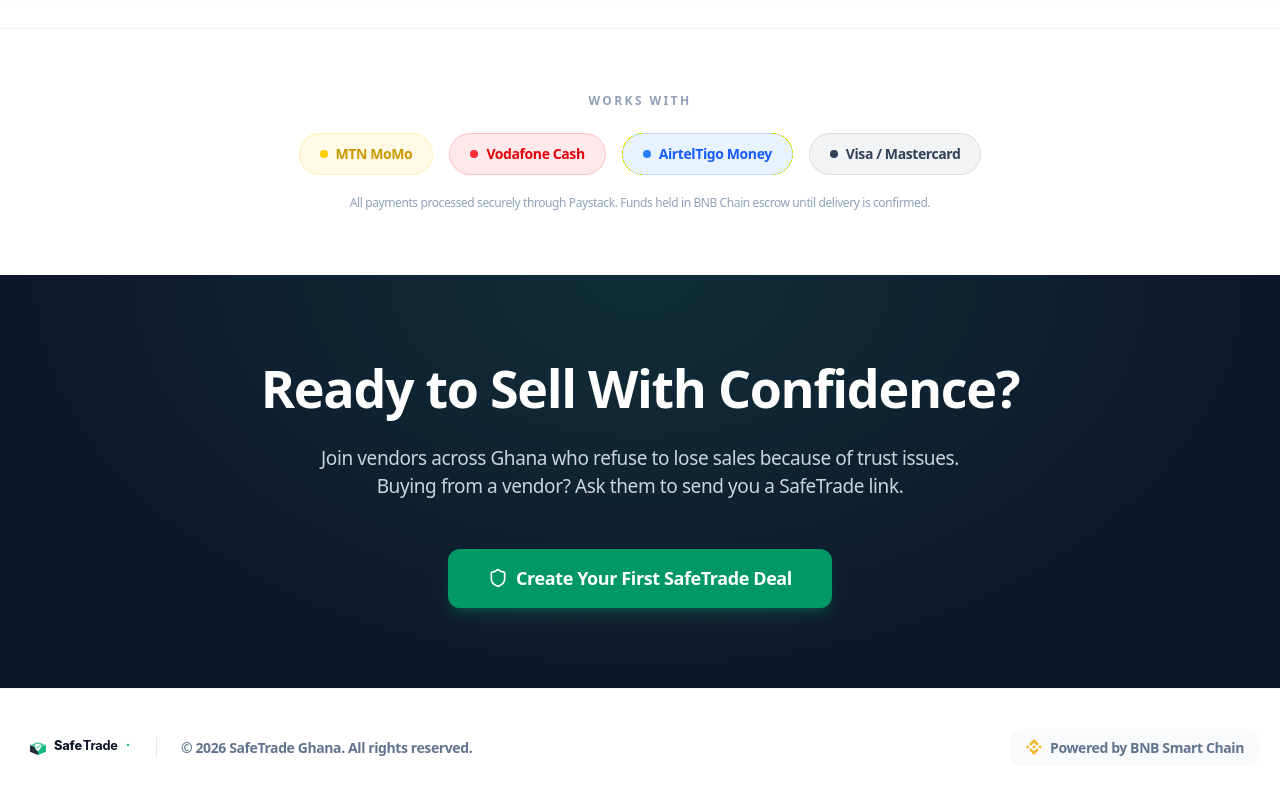
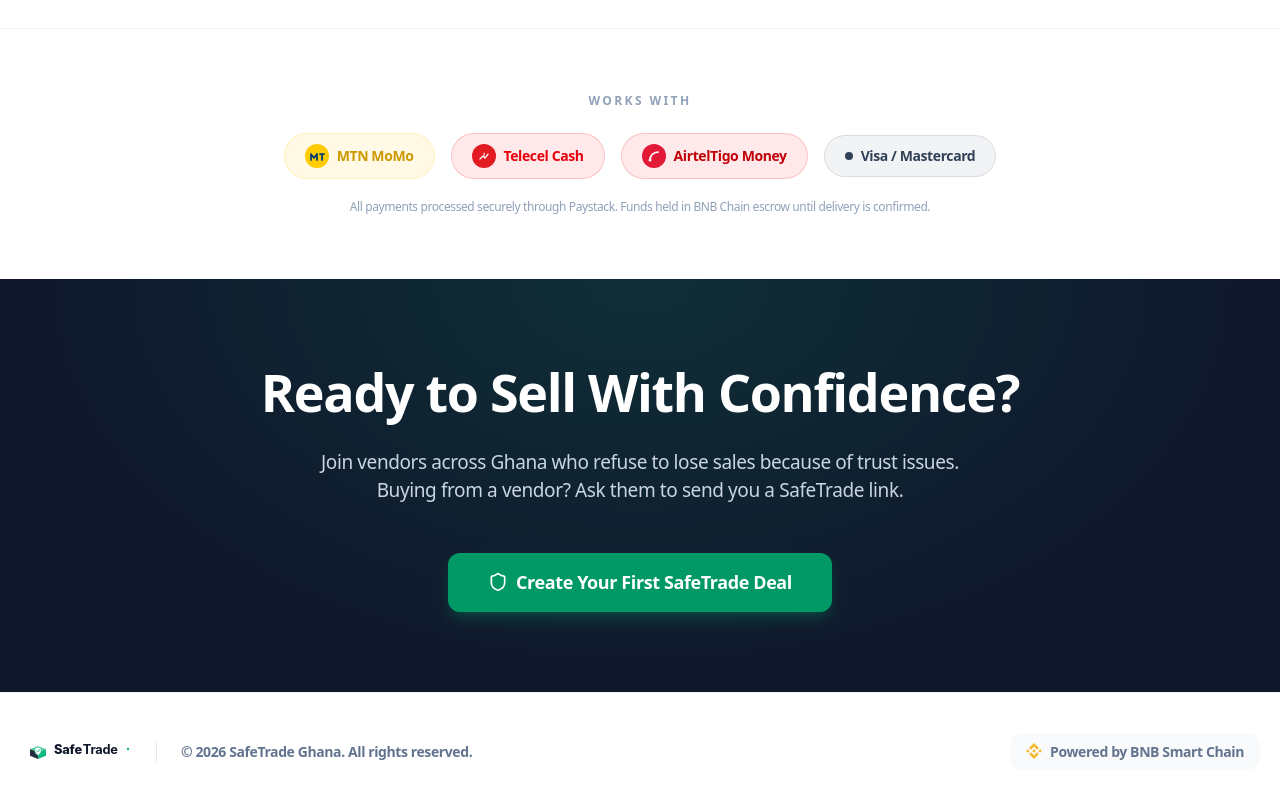
Before and after one commit to joelanarba/SafeTrade, a Next.js app: page / in a window 1280 px wide. Shown: the part 2776-3576 px from the top of the page. Built offline with nearby package versions, Linux system fonts and the light colour scheme; no server answers; the database is empty; what @web3modal/ethers would draw is missing.

Commit message:
feat: add provider logos and social media SVG icons

```diff
--- a/src/app/page.tsx
+++ b/src/app/page.tsx
@@ -4,6 +4,7 @@
 import { Shield, Lock, Users, Star, CheckCircle, ArrowRight, Check, Zap, Smartphone, ShoppingBag } from 'lucide-react';
 import { useEffect, useState } from 'react';
 import { BlockchainTrustSection, BnbLogo } from '@/components/BnbChainBadge';
+import { MtnMomoLogo, TelecelCashLogo, AirtelTigoLogo } from '@/components/ProviderLogos';
 import { getTotalDealsCount } from '@/lib/firestore';
 import { Logo } from '@/components/Logo';
 
@@ -331,15 +332,15 @@
           <p className="text-xs font-black text-slate-400 uppercase tracking-[0.2em] mb-6">Works With</p>
           <div className="flex flex-wrap items-center justify-center gap-4">
             <span className="inline-flex items-center gap-2 px-5 py-2.5 bg-[#FFCC00]/10 text-[#CC9900] border border-[#FFCC00]/20 rounded-full text-sm font-bold">
-              <span className="w-2 h-2 rounded-full bg-[#FFCC00]" />
+              <MtnMomoLogo className="w-6 h-6" />
               MTN MoMo
             </span>
             <span className="inline-flex items-center gap-2 px-5 py-2.5 bg-red-500/10 text-red-600 border border-red-500/20 rounded-full text-sm font-bold">
-              <span className="w-2 h-2 rounded-full bg-red-500" />
-              Vodafone Cash
+              <TelecelCashLogo className="w-6 h-6" />
+              Telecel Cash
             </span>
-            <span className="inline-flex items-center gap-2 px-5 py-2.5 bg-blue-500/10 text-blue-600 border border-blue-500/20 rounded-full text-sm font-bold">
-              <span className="w-2 h-2 rounded-full bg-blue-500" />
+            <span className="inline-flex items-center gap-2 px-5 py-2.5 bg-red-500/10 text-red-700 border border-red-500/20 rounded-full text-sm font-bold">
+              <AirtelTigoLogo className="w-6 h-6" />
               AirtelTigo Money
             </span>
             <span className="inline-flex items-center gap-2 px-5 py-2.5 bg-slate-900/5 text-slate-700 border border-slate-900/10 rounded-full text-sm font-bold">
--- a/src/app/pay/[dealId]/page.tsx
+++ b/src/app/pay/[dealId]/page.tsx
@@ -785,9 +785,15 @@
                   </div>
                 </div>
                 <div className="bg-white rounded-xl p-4 border border-emerald-100">
-                  <p className="text-xs font-bold text-slate-700 text-center">
-                    Works with MTN MoMo • Vodafone Cash • AirtelTigo Money • Visa/Mastercard
-                  </p>
+                  <div className="flex flex-wrap items-center justify-center gap-3 text-xs font-bold text-slate-700">
+                    <span className="inline-flex items-center gap-1"><span className="w-4 h-4 bg-[#FFCC00] rounded-full inline-block" /> MTN MoMo</span>
+                    <span>•</span>
+                    <span className="inline-flex items-center gap-1"><span className="w-4 h-4 bg-red-500 rounded-full inline-block" /> Telecel Cash</span>
+                    <span>•</span>
+                    <span className="inline-flex items-center gap-1"><span className="w-4 h-4 bg-red-600 rounded-full inline-block" /> AirtelTigo Money</span>
+                    <span>•</span>
+                    <span>Visa/Mastercard</span>
+                  </div>
                 </div>
               </div>
             )}
--- a/src/app/settings/page.tsx
+++ b/src/app/settings/page.tsx
@@ -16,6 +16,7 @@
   Upload,
   Image as ImageIcon,
 } from 'lucide-react';
+import { MomoProviderLogo } from '@/components/ProviderLogos';
 import toast from 'react-hot-toast';
 
 export default function SettingsPage() {
@@ -296,17 +297,18 @@
                       key={provider}
                       type="button"
                       onClick={() => setMomoProvider(provider)}
-                      className={`py-3.5 px-4 rounded-xl text-sm font-bold transition-all border-2 ${
+                      className={`py-3.5 px-4 rounded-xl text-sm font-bold transition-all border-2 flex items-center justify-center gap-2 ${
                         momoProvider === provider
                           ? provider === 'MTN'
                             ? 'bg-yellow-50 border-yellow-400 text-yellow-800 shadow-sm'
                             : provider === 'Vodafone'
                             ? 'bg-red-50 border-red-400 text-red-800 shadow-sm'
-                            : 'bg-blue-50 border-blue-400 text-blue-800 shadow-sm'
+                            : 'bg-red-50 border-red-400 text-red-800 shadow-sm'
                           : 'bg-slate-50 border-slate-100 text-slate-600 hover:border-slate-200'
                       }`}
                     >
-                      {provider}
+                      <MomoProviderLogo provider={provider} className="w-6 h-6" />
+                      {provider === 'Vodafone' ? 'Telecel' : provider}
                     </button>
                   ))}
                 </div>
--- /dev/null
+++ b/src/components/ProviderLogos.tsx
@@ -0,0 +1,109 @@
+import React from 'react';
+
+interface IconProps {
+  className?: string;
+}
+
+// ===== MoMo Provider Logos =====
+
+export function MtnMomoLogo({ className = 'w-5 h-5' }: IconProps) {
+  return (
+    <svg className={className} viewBox="0 0 48 48" fill="none" xmlns="http://www.w3.org/2000/svg">
+      <circle cx="24" cy="24" r="24" fill="#FFCC00" />
+      <path d="M12 32V20l6 8 6-8v12" stroke="#003B74" strokeWidth="3.5" strokeLinecap="round" strokeLinejoin="round" />
+      <path d="M30 20h8M34 20v12" stroke="#003B74" strokeWidth="3.5" strokeLinecap="round" strokeLinejoin="round" />
+    </svg>
+  );
+}
+
+export function TelecelCashLogo({ className = 'w-5 h-5' }: IconProps) {
+  return (
+    <svg className={className} viewBox="0 0 48 48" fill="none" xmlns="http://www.w3.org/2000/svg">
+      <circle cx="24" cy="24" r="24" fill="#E21A22" />
+      <text x="24" y="20" textAnchor="middle" fill="white" fontSize="11" fontWeight="800" fontFamily="Arial, sans-serif" dominantBaseline="central">t</text>
+      <path d="M16 30l6-6 4 4 6-8" stroke="white" strokeWidth="2.5" strokeLinecap="round" strokeLinejoin="round" />
+    </svg>
+  );
+}
+
+export function AirtelTigoLogo({ className = 'w-5 h-5' }: IconProps) {
+  return (
+    <svg className={className} viewBox="0 0 48 48" fill="none" xmlns="http://www.w3.org/2000/svg">
+      <circle cx="24" cy="24" r="24" fill="#E21937" />
+      <path d="M16 32c0-8 6-16 16-16" stroke="white" strokeWidth="3.5" strokeLinecap="round" />
+      <circle cx="16" cy="32" r="3" fill="white" />
+    </svg>
+  );
+}
+
+/** Returns the appropriate MoMo logo for a given provider name */
+export function MomoProviderLogo({ provider, className = 'w-5 h-5' }: { provider: string; className?: string }) {
+  switch (provider) {
+    case 'MTN':
+      return <MtnMomoLogo className={className} />;
+    case 'Vodafone':
+      return <TelecelCashLogo className={className} />;
+    case 'AirtelTigo':
+      return <AirtelTigoLogo className={className} />;
+    default:
+      return null;
+  }
+}
+
+// ===== Social Media Icons =====
+
+export function WhatsAppIcon({ className = 'w-5 h-5' }: IconProps) {
+  return (
+    <svg className={className} viewBox="0 0 24 24" fill="currentColor" xmlns="http://www.w3.org/2000/svg">
+      <path d="M17.472 14.382c-.297-.149-1.758-.867-2.03-.967-.273-.099-.471-.148-.67.15-.197.297-.767.966-.94 1.164-.173.199-.347.223-.644.075-.297-.15-1.255-.463-2.39-1.475-.883-.788-1.48-1.761-1.653-2.059-.173-.297-.018-.458.13-.606.134-.133.298-.347.446-.52.149-.174.198-.298.298-.497.099-.198.05-.371-.025-.52-.075-.149-.669-1.612-.916-2.207-.242-.579-.487-.5-.669-.51-.173-.008-.371-.01-.57-.01-.198 0-.52.074-.792.372-.272.297-1.04 1.016-1.04 2.479 0 1.462 1.065 2.875 1.213 3.074.149.198 2.096 3.2 5.077 4.487.709.306 1.262.489 1.694.625.712.227 1.36.195 1.871.118.571-.085 1.758-.719 2.006-1.413.248-.694.248-1.289.173-1.413-.074-.124-.272-.198-.57-.347m-5.421 7.403h-.004a9.87 9.87 0 01-5.031-1.378l-.361-.214-3.741.982.998-3.648-.235-.374a9.86 9.86 0 01-1.51-5.26c.001-5.45 4.436-9.884 9.888-9.884 2.64 0 5.122 1.03 6.988 2.898a9.825 9.825 0 012.893 6.994c-.003 5.45-4.437 9.884-9.885 9.884m8.413-18.297A11.815 11.815 0 0012.05 0C5.495 0 .16 5.335.157 11.892c0 2.096.547 4.142 1.588 5.945L.057 24l6.305-1.654a11.882 11.882 0 005.683 1.448h.005c6.554 0 11.89-5.335 11.893-11.893a11.821 11.821 0 00-3.48-8.413z"/>
+    </svg>
+  );
+}
+
+export function InstagramIcon({ className = 'w-5 h-5' }: IconProps) {
+  return (
+    <svg className={className} viewBox="0 0 24 24" fill="currentColor" xmlns="http://www.w3.org/2000/svg">
+      <path d="M12 2.163c3.204 0 3.584.012 4.85.07 3.252.148 4.771 1.691 4.919 4.919.058 1.265.069 1.645.069 4.849 0 3.205-.012 3.584-.069 4.849-.149 3.225-1.664 4.771-4.919 4.919-1.266.058-1.644.07-4.85.07-3.204 0-3.584-.012-4.849-.07-3.26-.149-4.771-1.699-4.919-4.92-.058-1.265-.07-1.644-.07-4.849 0-3.204.013-3.583.07-4.849.149-3.227 1.664-4.771 4.919-4.919 1.266-.057 1.645-.069 4.849-.069zM12 0C8.741 0 8.333.014 7.053.072 2.695.272.273 2.69.073 7.052.014 8.333 0 8.741 0 12c0 3.259.014 3.668.072 4.948.2 4.358 2.618 6.78 6.98 6.98C8.333 23.986 8.741 24 12 24c3.259 0 3.668-.014 4.948-.072 4.354-.2 6.782-2.618 6.979-6.98.059-1.28.073-1.689.073-4.948 0-3.259-.014-3.667-.072-4.947-.196-4.354-2.617-6.78-6.979-6.98C15.668.014 15.259 0 12 0zm0 5.838a6.162 6.162 0 100 12.324 6.162 6.162 0 000-12.324zM12 16a4 4 0 110-8 4 4 0 010 8zm6.406-11.845a1.44 1.44 0 100 2.881 1.44 1.44 0 000-2.881z"/>
+    </svg>
+  );
+}
+
+export function XTwitterIcon({ className = 'w-5 h-5' }: IconProps) {
+  return (
+    <svg className={className} viewBox="0 0 24 24" fill="currentColor" xmlns="http://www.w3.org/2000/svg">
+      <path d="M18.244 2.25h3.308l-7.227 8.26 8.502 11.24H16.17l-5.214-6.817L4.99 21.75H1.68l7.73-8.835L1.254 2.25H8.08l4.713 6.231zm-1.161 17.52h1.833L7.084 4.126H5.117z"/>
+    </svg>
+  );
+}
+
+export function FacebookIcon({ className = 'w-5 h-5' }: IconProps) {
+  return (
+    <svg className={className} viewBox="0 0 24 24" fill="currentColor" xmlns="http://www.w3.org/2000/svg">
+      <path d="M24 12.073c0-6.627-5.373-12-12-12s-12 5.373-12 12c0 5.99 4.388 10.954 10.125 11.854v-8.385H7.078v-3.47h3.047V9.43c0-3.007 1.792-4.669 4.533-4.669 1.312 0 2.686.235 2.686.235v2.953H15.83c-1.491 0-1.956.925-1.956 1.874v2.25h3.328l-.532 3.47h-2.796v8.385C19.612 23.027 24 18.062 24 12.073z"/>
+    </svg>
+  );
+}
+
+export function TikTokIcon({ className = 'w-5 h-5' }: IconProps) {
+  return (
+    <svg className={className} viewBox="0 0 24 24" fill="currentColor" xmlns="http://www.w3.org/2000/svg">
+      <path d="M12.525.02c1.31-.02 2.61-.01 3.91-.02.08 1.53.63 3.09 1.75 4.17 1.12 1.11 2.7 1.62 4.24 1.79v4.03c-1.44-.05-2.89-.35-4.2-.97-.57-.26-1.1-.59-1.62-.93-.01 2.92.01 5.84-.02 8.75-.08 1.4-.54 2.79-1.35 3.94-1.31 1.92-3.58 3.17-5.91 3.21-1.43.08-2.86-.31-4.08-1.03-2.02-1.19-3.44-3.37-3.65-5.71-.02-.5-.03-1-.01-1.49.18-1.9 1.12-3.72 2.58-4.96 1.66-1.44 3.98-2.13 6.15-1.72.02 1.48-.04 2.96-.04 4.44-.99-.32-2.15-.23-3.02.37-.63.41-1.11 1.04-1.36 1.75-.21.51-.15 1.07-.14 1.61.24 1.64 1.82 3.02 3.5 2.87 1.12-.01 2.19-.66 2.77-1.61.19-.33.4-.67.41-1.06.1-1.79.06-3.57.07-5.36.01-4.03-.01-8.05.02-12.07z"/>
+    </svg>
+  );
+}
+
+export function TelegramIcon({ className = 'w-5 h-5' }: IconProps) {
+  return (
+    <svg className={className} viewBox="0 0 24 24" fill="currentColor" xmlns="http://www.w3.org/2000/svg">
+      <path d="M11.944 0A12 12 0 000 12a12 12 0 0012 12 12 12 0 0012-12A12 12 0 0012 0h-.056zm4.962 7.224c.1-.002.321.023.465.14a.506.506 0 01.171.325c.016.093.036.306.02.472-.18 1.898-.962 6.502-1.36 8.627-.168.9-.499 1.201-.82 1.23-.696.065-1.225-.46-1.9-.902-1.056-.693-1.653-1.124-2.678-1.8-1.185-.78-.417-1.21.258-1.91.177-.184 3.247-2.977 3.307-3.23.007-.032.014-.15-.056-.212s-.174-.041-.249-.024c-.106.024-1.793 1.14-5.061 3.345-.479.33-.913.49-1.302.48-.428-.008-1.252-.241-1.865-.44-.752-.245-1.349-.374-1.297-.789.027-.216.325-.437.893-.663 3.498-1.524 5.83-2.529 6.998-3.014 3.332-1.386 4.025-1.627 4.476-1.635z"/>
+    </svg>
+  );
+}
+
+export function LinkedInIcon({ className = 'w-5 h-5' }: IconProps) {
+  return (
+    <svg className={className} viewBox="0 0 24 24" fill="currentColor" xmlns="http://www.w3.org/2000/svg">
+      <path d="M20.447 20.452h-3.554v-5.569c0-1.328-.027-3.037-1.852-3.037-1.853 0-2.136 1.445-2.136 2.939v5.667H9.351V9h3.414v1.561h.046c.477-.9 1.637-1.85 3.37-1.85 3.601 0 4.267 2.37 4.267 5.455v6.286zM5.337 7.433c-1.144 0-2.063-.926-2.063-2.065 0-1.138.92-2.063 2.063-2.063 1.14 0 2.064.925 2.064 2.063 0 1.139-.925 2.065-2.064 2.065zm1.782 13.019H3.555V9h3.564v11.452zM22.225 0H1.771C.792 0 0 .774 0 1.729v20.542C0 23.227.792 24 1.771 24h20.451C23.2 24 24 23.227 24 22.271V1.729C24 .774 23.2 0 22.222 0h.003z"/>
+    </svg>
+  );
+}
```
Also changed, not shown: src/app/dashboard/page.tsx (+9 -7 lines), src/components/ShareLink.tsx (+7 -6 lines).
